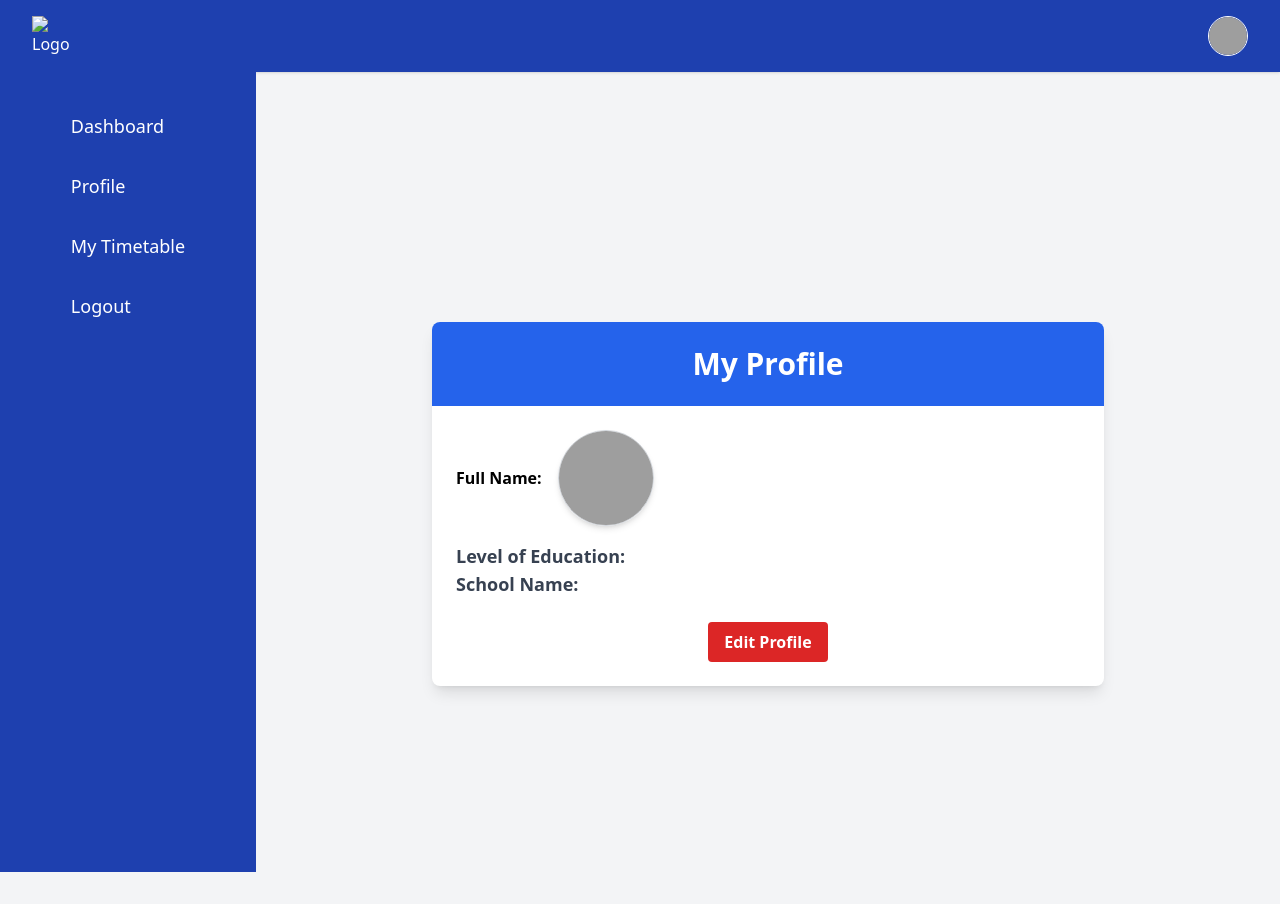
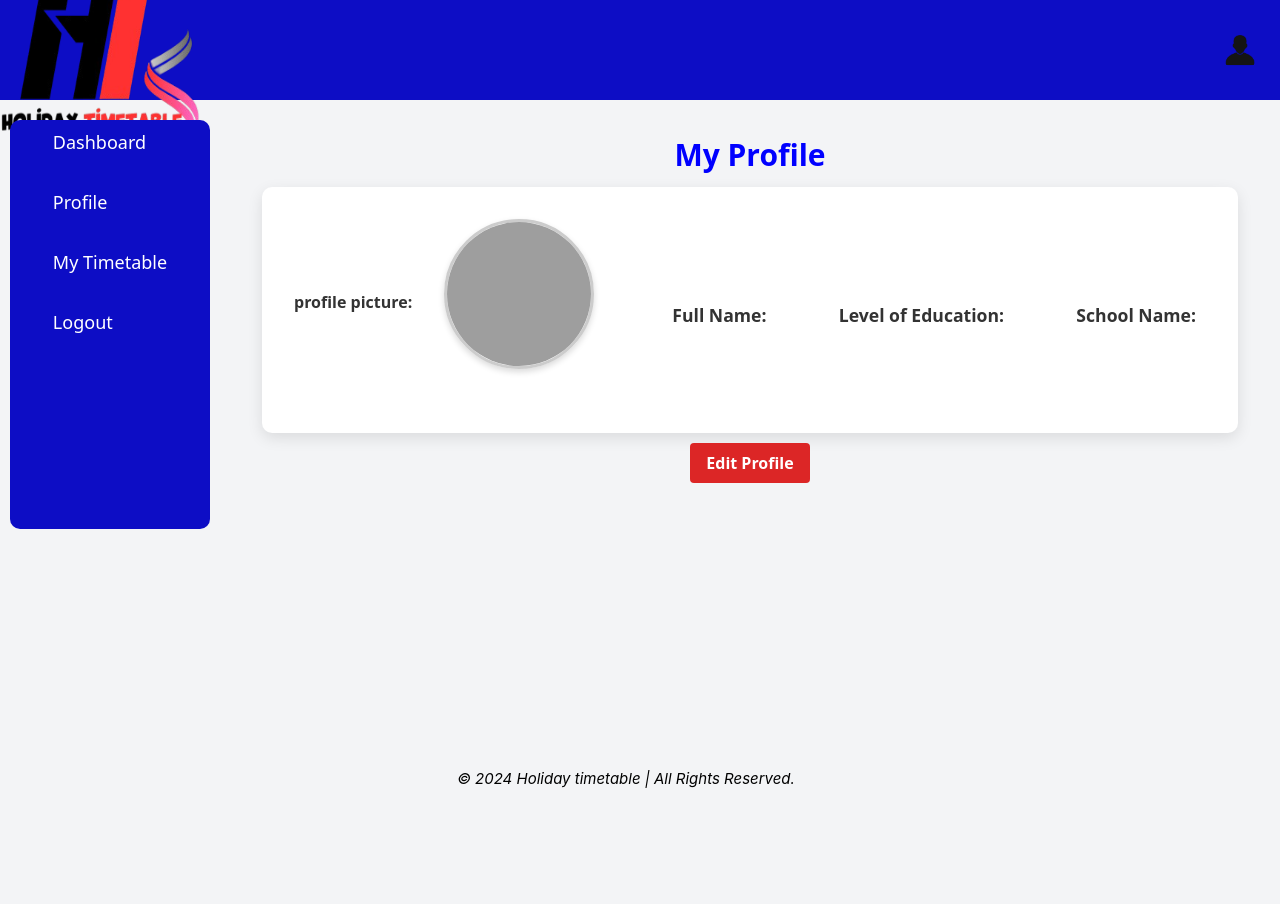
Before and after one commit to Nes-mureta/Holiday_scheduler, a Django app: page /profile/ in a window 1280 px wide. After the commit the page ends 788 px from the top, so only its background shows below. Run offline with Django 5.2, Linux system fonts and the light colour scheme; a user stored in the database is signed in; data comes from the database, SQL or seed files in the repository; both versions use the stored data as it was after the commit; some libraries are stand-ins or nearby versions; grey boxes are pictures that could not be loaded.

Commit message:
added all the css,jss and fixed some bugs on regi-profile

```diff
--- /dev/null
+++ b/static/css/base.css
@@ -0,0 +1,47 @@
+.base_header{
+    height: 100px !important;
+    background-color: rgb(13, 13, 197);
+    height: fit-content;
+    color: #fff;
+    display: flex;
+    justify-content: space-between;
+    align-items: center;
+}
+.logo img{
+    width: 200px;
+    height: 200px;
+}
+.pic img{
+    width: 40px;
+    height: 40px;
+    border-radius: 50%;
+    object-fit: cover;
+    margin-right:20px;
+}
+#sidebar{
+    width: 200px;
+    background-color: rgb(13, 13, 197);
+    color: #fff;
+    display: flex;
+    justify-content: space-between;
+    align-items: center;
+    flex-direction: column;
+    border-radius: 10px;
+    margin: 20px 10px 10px 10px;
+}
+.footer{
+    display: flex;
+    position: fixed;
+    bottom: 0%;
+    width: 90%;
+    margin: 0 0 0 50px;
+    padding: 10px;
+    justify-content: center;
+    align-items: center;
+
+}
+.footer p{
+    font-family: Brush  system-ui, -apple-system, BlinkMacSystemFont, 'Segoe UI', Roboto, Oxygen, Ubuntu, Cantarell, 'Open Sans', 'Helvetica Neue', sans-serif;
+    font-size: 15px;
+    font-style: italic;
+}
--- /dev/null
+++ b/static/css/profile.css
@@ -0,0 +1,97 @@
+input[type="text"],
+input[type="email"],
+input[type="file"],
+select,
+textarea {
+    display: block;
+    width: 100%;
+    padding: 0.75rem;
+    margin-bottom: 1rem;
+    border: 2px solid #ccc;
+    border-radius: 8px;
+    font-size: 1rem;
+    background-color: #f9fafb;
+    box-shadow: 0 2px 5px rgba(0, 0, 0, 0.1);
+    transition: border-color 0.3s ease;
+}
+
+input[type="text"]:focus,
+input[type="email"]:focus,
+input[type="file"]:focus,
+select:focus,
+textarea:focus {
+    border-color: #3182ce;
+    outline: none;
+    background-color: #ffffff;
+}
+
+#edit-profile-form form {
+    display: flex;
+    flex-direction: column;
+    gap: 1.5rem;
+    padding: 1.5rem;
+    background-color: #ffffff;
+    border-radius: 10px;
+    box-shadow: 0 5px 15px rgba(0, 0, 0, 0.1);
+}
+
+label {
+    font-weight: bold;
+    color: #333;
+    margin-bottom: 0.5rem;
+}
+
+#profile-details {
+    display: flex;
+    margin: 10px;
+    justify-content: space-around;
+    align-items: center;
+    padding: 2rem;
+    background-color: #ffffff;
+    border-radius: 10px;
+    box-shadow: 0 5px 15px rgba(0, 0, 0, 0.1);
+}
+
+#profile-details img {
+    margin-right: 1rem;
+    border: 3px solid #ccc;
+    box-shadow: 0 3px 6px rgba(0, 0, 0, 0.15);
+    width: 150px;
+    height: 150px;
+    object-fit: cover;
+    border-radius: 50%;
+}
+
+#profile-details p {
+    margin: 20px 10px 10px 10px;
+    font-size: 1.1rem;
+    color: #555;
+    line-height: 1.5;
+}
+
+#profile-details strong {
+    width: 150px;
+    font-weight: bold;
+    color: #333;
+}
+
+@media (min-width: 768px) {
+    #profile-details {
+        flex-direction: row;
+        flex-wrap: wrap;
+        justify-content: space-between;
+    }
+
+    #profile-details img {
+        margin-bottom: 1rem;
+    }
+}
+.my{
+    display: flex;
+    justify-content: center;
+    align-items: center;
+    color: blue;
+    font-size: 30px;
+    font-weight: bolder;
+
+}
--- /dev/null
+++ b/static/js/profile.js
@@ -0,0 +1,10 @@
+document.getElementById('edit-profile-btn').onclick = function() {
+    document.getElementById('edit-profile-form').style.display = 'block';
+    document.getElementById('profile-details').style.display = 'none';
+    document.getElementById('button').style.display = 'none';
+};
+
+document.getElementById('cancel-edit-btn').onclick = function() {
+    document.getElementById('edit-profile-form').style.display = 'none';
+    document.getElementById('profile-details').style.display = 'block';
+};
--- a/students/templates/base.html
+++ b/students/templates/base.html
@@ -7,28 +7,29 @@
     <meta name="viewport" content="width=device-width, initial-scale=1.0">
     <title></title>
     <link rel="stylesheet" href="https://cdn.tailwindcss.com">
+    <link rel="stylesheet" href="{% static 'css/base.css' %}">
 </head>
 <body class="bg-gray-100">
+    <header class="base_header">
+        <div class="logo">
+            <img src={% static 'images/logo.png'%} alt="Logo">
+        </div>
+        <div class="pic">
+            <a href="{% url 'profile' %}" >
+            {% if profile.profile_picture %}
+            <img src="{{ profile.profile_picture.url }}" alt="Profile Picture">
+            {% else %}
+            <img src={% static "images/def_pro_icon.png" %} alt="profile pic" >
+            {% endif %} </a>
+        <div>
 
-    <!-- Top Navigation Bar -->
-    <header class="bg-blue-800 text-white px-8 py-4 flex justify-between items-center shadow">
-        <!-- Logo on the left -->
-        <div class="flex items-center">
-            <img src="" alt="Logo" class="h-10 w-10 mr-4"> <!-- Replace with your logo path -->
-        </div>
-
-        <!-- Profile Picture Link on the right -->
-        <a href="{% url 'profile' %}" class="flex items-center">
-                <img src="{{ user.profile.profile_picture.url }}" alt="Profile " class="w-10 h-10 rounded-full border border-white">
-
-        </a>
     </header>
 
     <!-- Base Layout with Left Navigation -->
-    <div class="flex h-screen">
+    <div class="flex h-700">
 
         <!-- Left Navigation Bar -->
-        <aside class="bg-blue-800 text-white w-64 flex flex-col items-center py-8">
+        <aside class="" id="sidebar">
             <!-- Navigation Links -->
             <nav class="flex flex-col space-y-4 text-lg">
                 <a href="{% url 'dashboard' %}" class="hover:bg-blue-700 p-2 rounded">Dashboard</a>
@@ -45,6 +46,10 @@
         </main>
 
     </div>
+    <footer class="footer">
+        <p>© 2024 Holiday timetable | All Rights Reserved.</p>
+    </footer>
+
 
 </body>
 </html>
--- a/students/templates/profile.html
+++ b/students/templates/profile.html
@@ -7,26 +7,29 @@
     <meta charset="UTF-8">
     <meta name="viewport" content="width=device-width, initial-scale=1.0">
     <title>Holiday timetable | User Profile</title>
-    <script src="https://cdn.tailwindcss.com"></script> <!-- Tailwind CSS -->
+    <script src="https://cdn.tailwindcss.com"></script>
+    <link rel="stylesheet" href="{% static 'css/profile.css' %}">
+
 </head>
 <body class="bg-gray-100">
 
-<div class="min-h-screen flex items-center justify-center py-8">
-    <div class="max-w-2xl w-full bg-white rounded-lg shadow-lg overflow-hidden">
-        <div class="bg-blue-600 p-6 text-white text-center">
-            <h2 class="text-3xl font-bold">My Profile</h2>
+<div class="">
+    <div class="">
+        <div class="">
+            <h2 class="my">My Profile</h2>
         </div>
 
         <!-- Profile Details -->
         <div id="profile-details" class="p-6">
             <div class="flex items-center mb-4">
-                <p class="mr-4"><strong>Full Name:</strong> {{ form.instance.full_name }}</p>
+                <strong>profile picture:</strong>
                 {% if form.instance.profile_picture %}
-                    <img src="{{ form.instance.profile_picture.url }}" alt="Profile Picture" class="rounded-full w-24 h-24 border border-gray-300 shadow-md">
+                <img src="{{ form.instance.profile_picture.url }}" alt="Profile Picture" class="rounded-full w-24 h-24 border border-gray-300 shadow-md">
                 {% else %}
-                    <img src="" alt="{% static 'images/def_pro_icon.png' %}" class="rounded-full w-24 h-24 border border-gray-300 shadow-md">
+                <img src={% static "images/def_pro_icon.png" %} alt="profile pic"  class="rounded-full w-32 h-32 border border-gray-300 shadow-md mr-4">
                 {% endif %}
             </div>
+            <p class="mr-4"><strong>Full Name:</strong> {{ form.instance.full_name }}</p>
             <p class="text-lg text-gray-700"><strong>Level of Education:</strong> {{ form.instance.level_of_education }}</p>
             <p class="text-lg text-gray-700"><strong>School Name:</strong> {{ form.instance.school_name }}</p>
         </div>
@@ -43,24 +46,13 @@
                 {{ form.as_p }}
                 <div class="flex justify-between mt-4">
                     <button type="submit" class="bg-blue-600 text-white font-semibold py-2 px-4 rounded hover:bg-blue-700 transition duration-300">Update Profile</button>
-                    <button type="button" id="cancel-edit-btn" class="bg-gray-300 text-gray-800 font-semibold py-2 px-4 rounded hover:bg-gray-400 transition duration-300">Cancel</button>
+                    <button type="" id="cancel-edit-btn" class="bg-gray-300 text-gray-800 font-semibold py-2 px-4 rounded hover:bg-gray-400 transition duration-300">Cancel</button>
                 </div>
             </form>
         </div>
 
         <!-- JavaScript to Handle Form Display -->
-        <script>
-            document.getElementById('edit-profile-btn').onclick = function() {
-                document.getElementById('edit-profile-form').style.display = 'block';
-                document.getElementById('profile-details').style.display = 'none';
-                document.getElementById('button').style.display = 'none';
-            };
-
-            document.getElementById('cancel-edit-btn').onclick = function() {
-                document.getElementById('edit-profile-form').style.display = 'none';
-                document.getElementById('profile-details').style.display = 'block';
-            };
-        </script>
+       <script src="{% static 'js/profile.js' %}"></script>
     </div>
 </div>
 
--- a/students/views.py
+++ b/students/views.py
@@ -162,7 +162,7 @@
 
     # Generate the grid layout for the calendar
     days_names = ["Sun", "Mon", "Tue", "Wed", "Thu", "Fri", "Sat"]
-    calendar_html = '<div class="grid grid-cols-7 gap-2">'
+    calendar_html = '<div class="grid grid-cols-7 gap-1">'
 
     # Add the days of the week header
     for day_name in days_names:
@@ -175,7 +175,7 @@
                 calendar_html += '<div class="text-center text-gray-400"></div>'
             else:
                 if day == current_date.day and current_date.month == current_date.month:
-                    calendar_html += f'<div class="bg-yellow-300 text-center font-bold">{day}</div>'
+                    calendar_html += f'<div class="bg-blue-800 text-center font-bold">{day}</div>'
                 else:
                     calendar_html += f'<div class="text-center">{day}</div>'
 
```
Also changed, not shown: static/css/dashboard.css (added, +46 -0 lines), static/js/generate_timetable.js (added, +50 -0 lines), students/templates/dashboard.html (+18 -23 lines), students/templates/generate_timetable.html (+3 -45 lines), db.sqlite3, media/profile_pics/Fortuner_2022_E6gb4z0.jpg (added), media/profile_pics/Fortuner_Vosker.bmp (added), static/images/def_pro_icon.png (renamed from media/def_pro_icon.png), static/images/logo.png (added).
